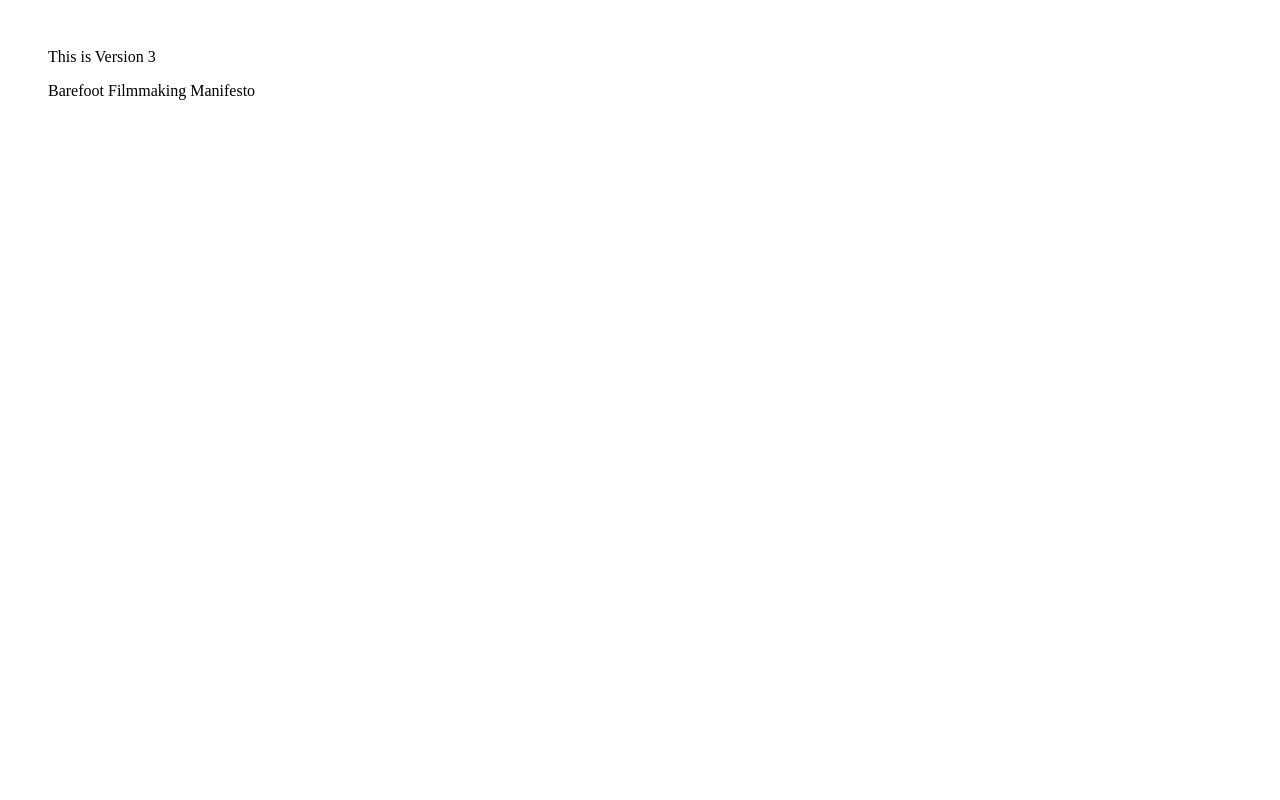
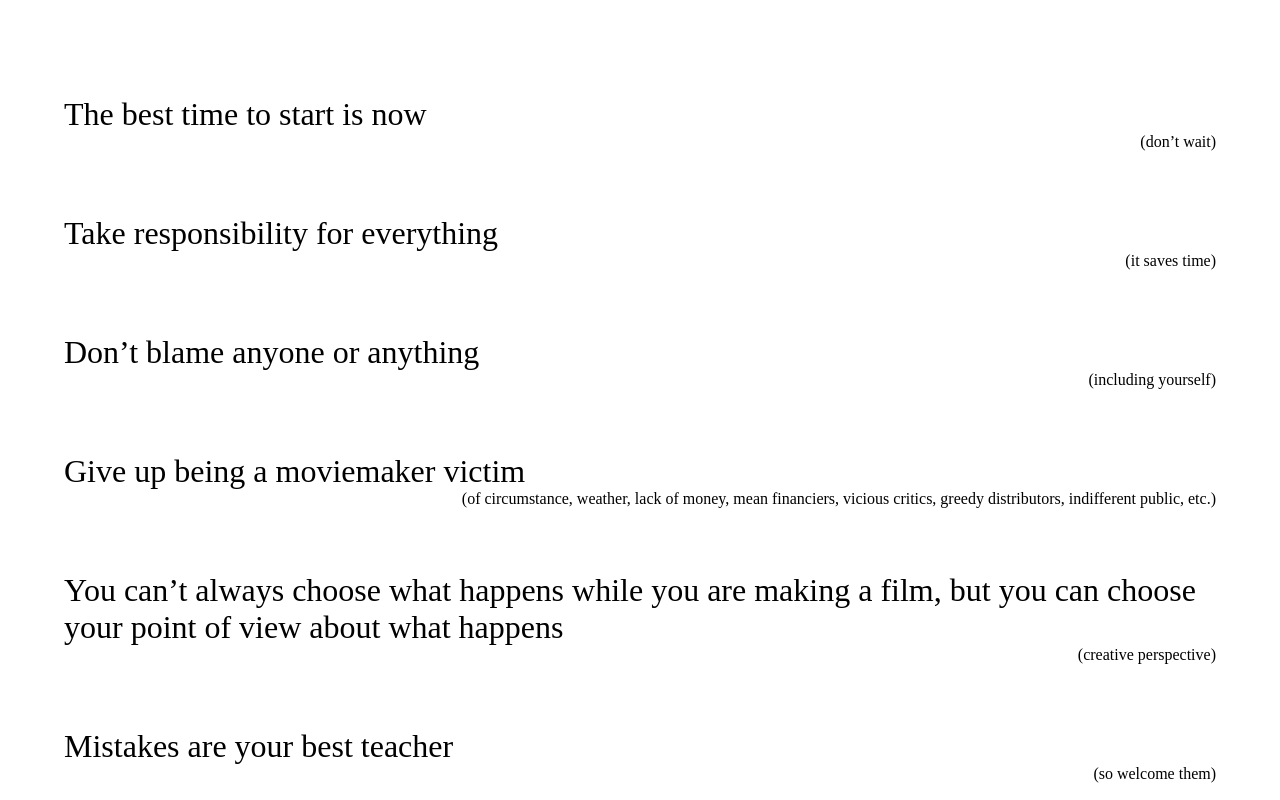
Before and after one commit to auchers/typography, a Vue app: page /#/3 in a window 1280 px wide. Shown: the top 800 px of the page. Built offline with nearby package versions, Linux system fonts and the light colour scheme.

Commit message:
add draft of version3

```diff
--- a/src/components/Version2.vue
+++ b/src/components/Version2.vue
@@ -27,7 +27,7 @@
 <style scoped>
   .title{
     font-size: 3em;
-    height: 100vh;
+    height: 50vh;
   }
 
   .main{
@@ -38,6 +38,7 @@
   }
 
   .sub{
+    font-size: larger;
   }
 
   .text{
--- a/src/components/Version3.vue
+++ b/src/components/Version3.vue
@@ -1,14 +1,21 @@
 <template>
-  <div class="hello">
-    {{msg}}
-    <p>{{title}}</p>
+  <div class="wrapper">
+    <!--<p>{{title}}</p>-->
+    <div class="line" v-for="line in text">
+      <div class="main">
+        {{line.main}}
+      </div>
+      <div class="sub">
+        {{line.sub}}
+      </div>
+    </div>
   </div>
 </template>
 
 <script>
   export default {
     name: 'Version3',
-    props: ['title'],
+    props: ['title', 'text', 'author'],
     data () {
       return {
         msg: 'This is Version 3'
@@ -19,5 +26,21 @@
 
 <!-- Add "scoped" attribute to limit CSS to this component only -->
 <style scoped>
+  .wrapper{
+    padding-top: 2em;
+    font-family: "Akzidenz-Grotesk Std";
+  }
 
+  .line{
+    margin: 1em;
+    margin-bottom: 4em
+  }
+
+  .main{
+    font-size:2em;
+  }
+  .sub{
+    text-align: right;
+    font-weight: normal;
+  }
 </style>
```
